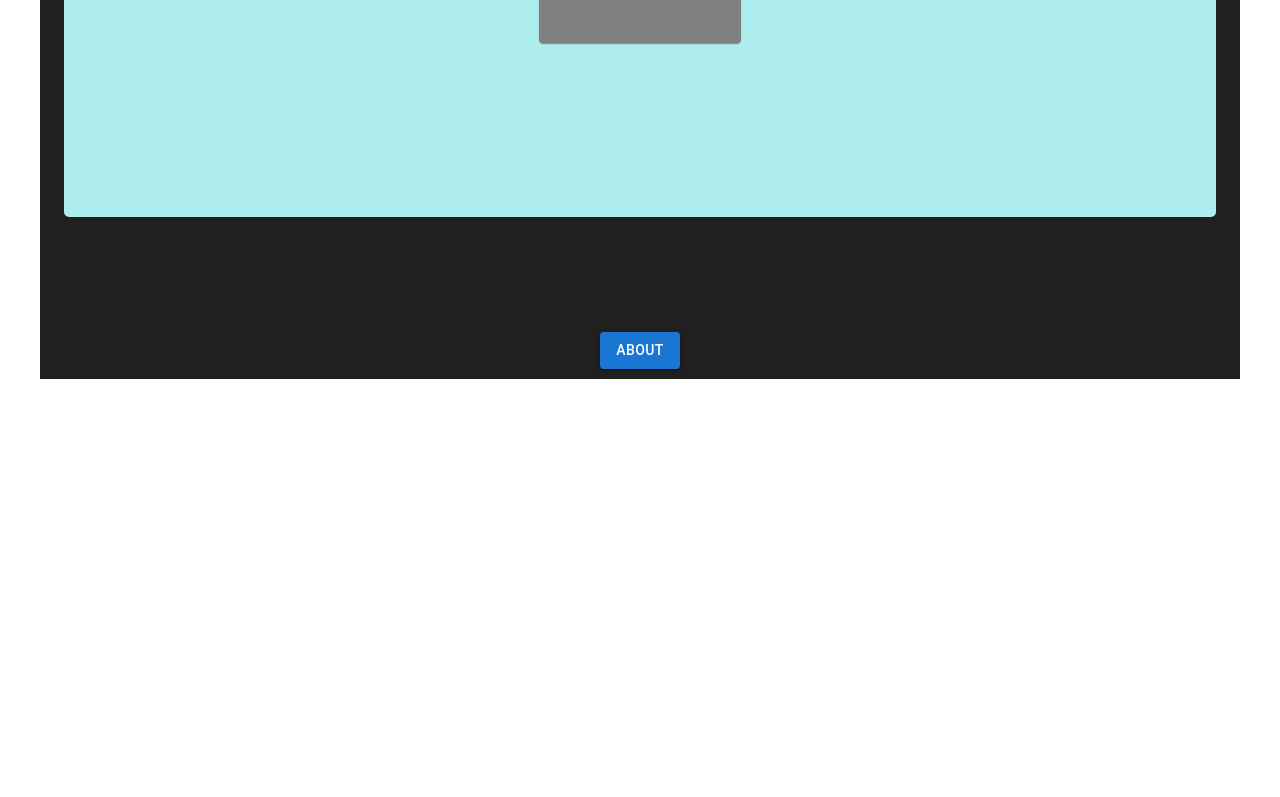
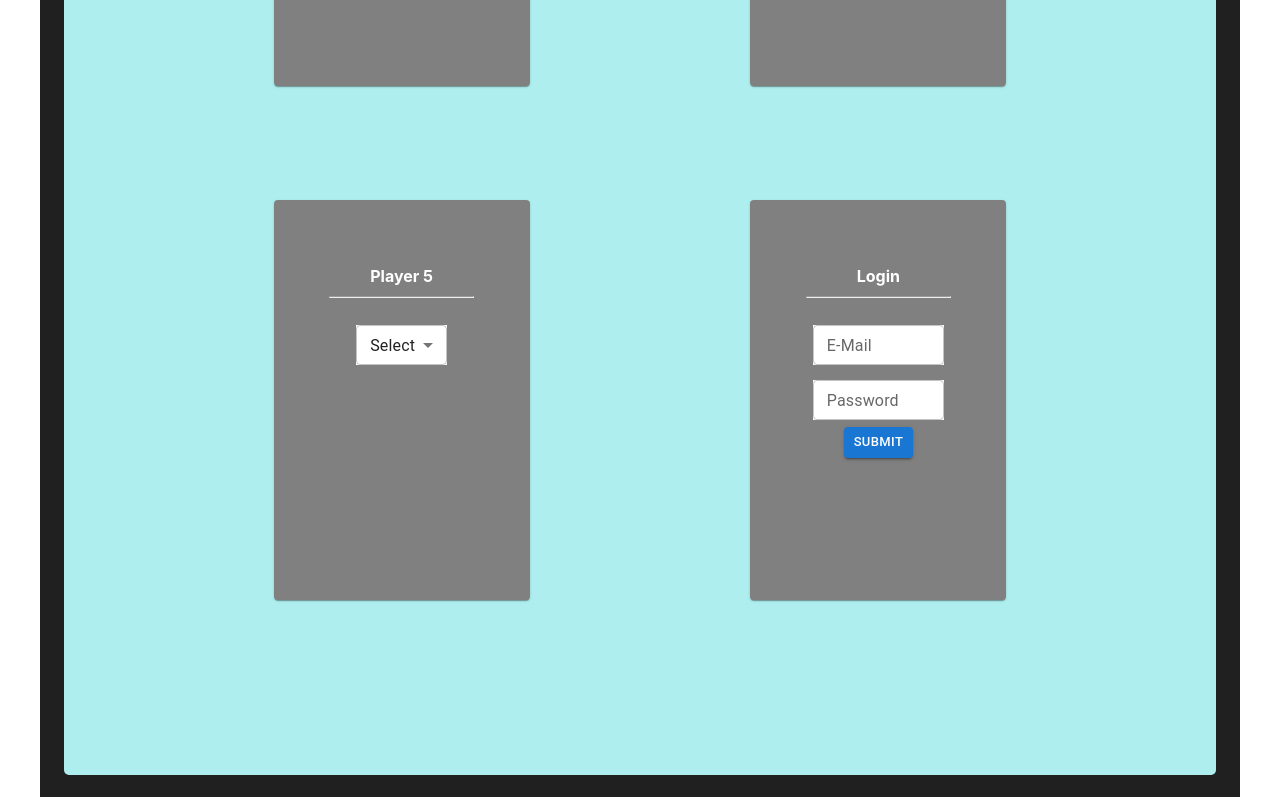
Before and after one commit to shreyar7/game-lobby, a React (Create React App) app: page / in a window 1280 px wide. Shown: the part 1168-1965 px from the top of the page. Before the commit the page ends 1552 px from the top, so only its background shows below. Built offline with nearby package versions, Linux system fonts and the light colour scheme; data requests are answered from the project's data file.

Commit message:
Added Login Form

```diff
--- /dev/null
+++ b/src/components/Form.js
@@ -0,0 +1,49 @@
+import React from 'react'
+import { Card,  Button, Grid, TextField } from '@mui/material';
+
+const Form = () => {
+
+    const handleSubmit = (e) => {
+        e.preventDefault();
+        console.log('Submit')
+    }
+
+    return (
+        <Card className='player-box' sx={{ maxwidth: '20vw' }} style={{ backgroundColor: 'grey' }}>
+            <h4 className='player-heading'>Login</h4>
+            <hr />
+            <br />
+            <form onSubmit={handleSubmit}>
+                <Grid container alignItems={"center"} justifyContent="center" direction={"column"}>
+                    <Grid item>
+                        <TextField id="login-id"
+                            type="email"
+                            label="E-Mail"
+                            variant='outlined'
+                            size="small"
+                            sx={{ maxwidth: '10vw' }}
+                            style={{ backgroundColor: "#FFFFFF", margin: "5%", alignSelf: 'center' }} />
+                    </Grid>
+                    <Grid item>
+                        <TextField id="login-password"
+                            type={"password"}
+                            label="Password"
+                            variant='outlined'
+                            size="small"
+                            sx={{ maxwidth: '10vw' }}
+                            style={{ backgroundColor: "#FFFFFF", margin: "5%", alignSelf: 'center' }} />
+                    </Grid>
+                    <Button id="login"
+                        type="submit"
+                        size="small"
+                        sx={{ maxwidth: '10vw' }} variant="contained">
+                        Submit
+                    </Button>
+                </Grid>
+            </form>
+
+        </Card>
+    );
+}
+
+export default Form;
--- a/src/components/Player.js
+++ b/src/components/Player.js
@@ -15,11 +15,11 @@ const Player = ({ playerKey, player }) => {
 
     const availableColors = colors.map((color) => (
         color.selected !== true ?
-        (<MenuItem key={color.id} value={color.name}>{color.name}</MenuItem>)
-        : null))
+            (<MenuItem key={color.id} value={color.name}>{color.name}</MenuItem>)
+            : null))
 
     return (
-        <Card key = {playerKey} className='player-box' sx={{ maxwidth: '20vw' }} style={{ backgroundColor: value }}>
+        <Card key={playerKey} className='player-box' sx={{ maxwidth: '20vw' }} style={{ backgroundColor: value }}>
             <h4 className='player-heading'>Player {player.id}</h4>
             <hr />
             <br />
--- a/src/components/Players.js
+++ b/src/components/Players.js
@@ -1,5 +1,6 @@
 import React from 'react'
 import Player from "./Player"
+import Form from "./Form"
 import { Container } from '@mui/material';
 import { useContext } from 'react'
 import { PlayerContext } from '../contexts/PlayerContext';
@@ -14,7 +15,8 @@ const Players = () => {
 
     return (
         <Container className='players-container'>
-            { playerComponents }
+            {playerComponents}
+            <Form />
         </Container>
     )
 }
--- a/src/index.css
+++ b/src/index.css
@@ -54,8 +54,8 @@ footer {
   border-color: white;
   color:white;
   padding: 5%;
-  width: fit-content;
-  height: fit-content;
+  width: 20vw;
+  height: 50vh;
 }
 
 
```
